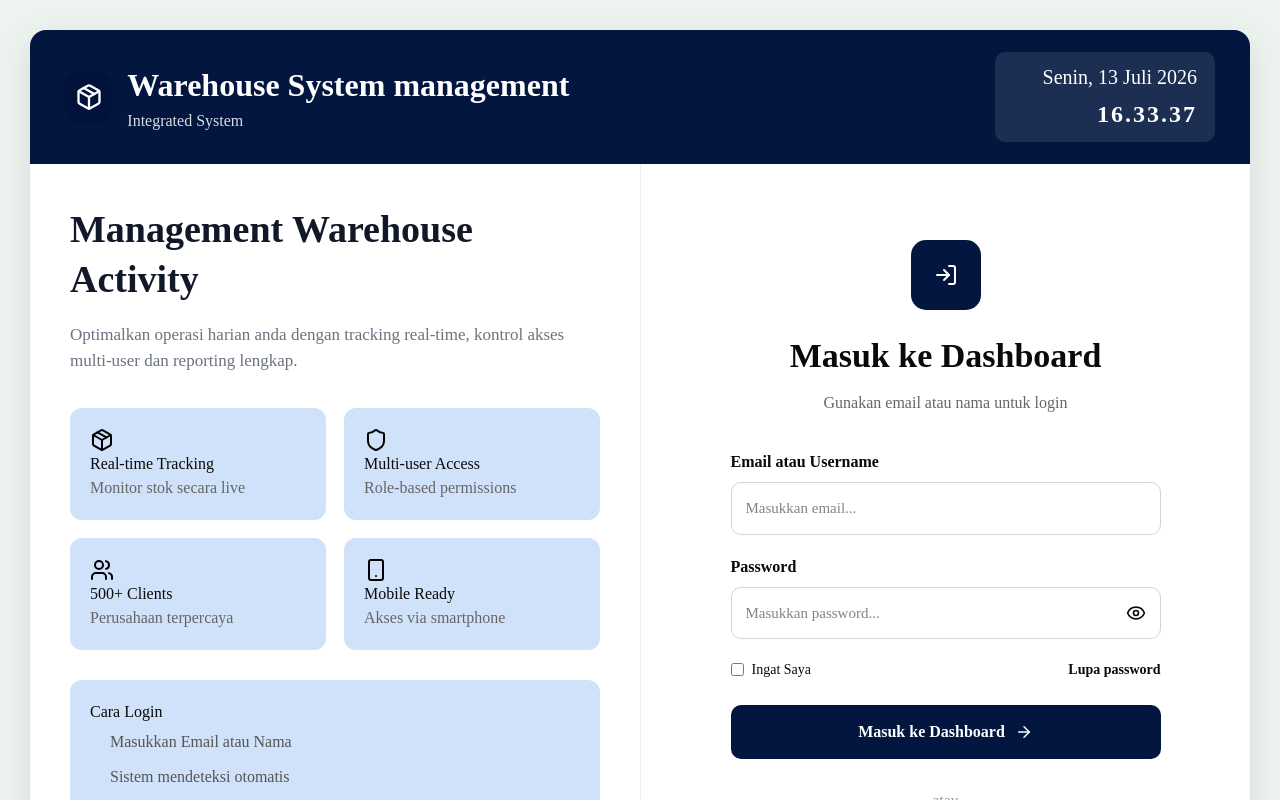
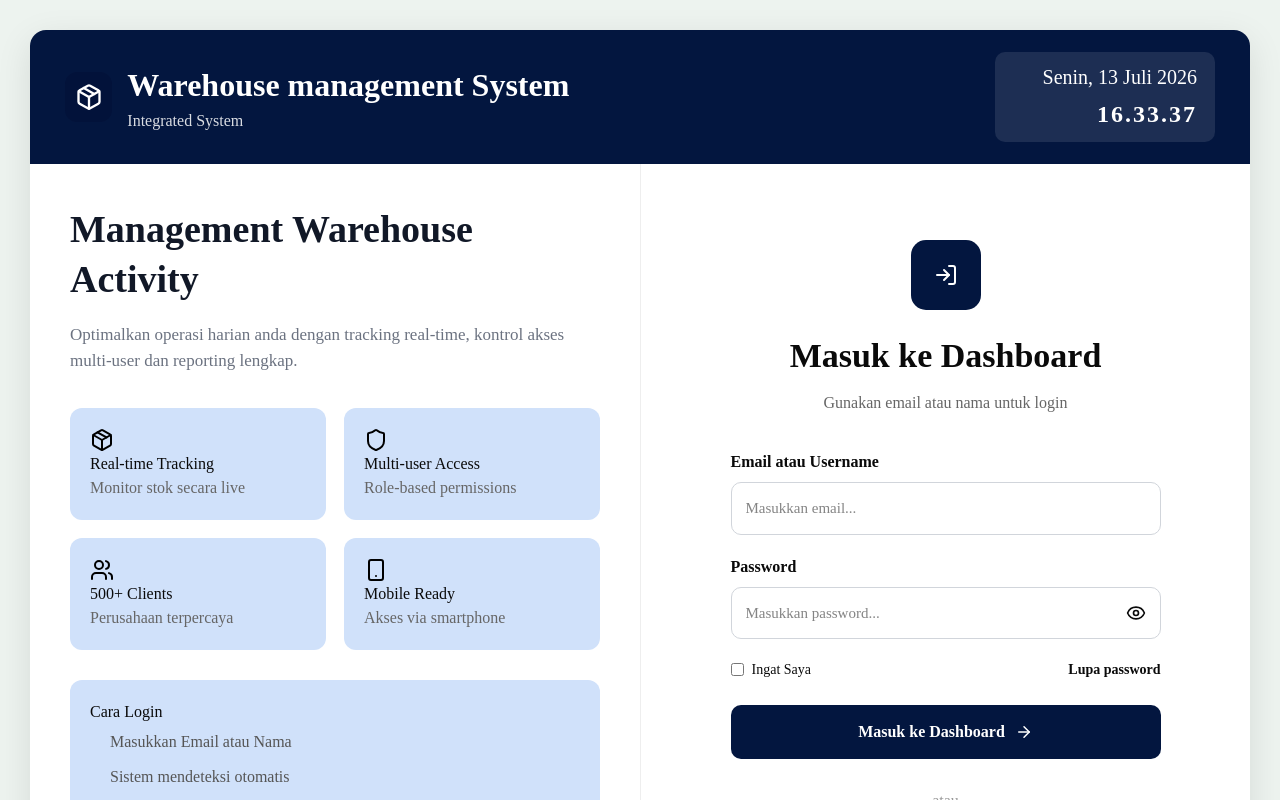
Before and after one commit to dianro0110-prog/wms-logistik, a Next.js app: page /login in a window 1280 px wide. Shown: the top 800 px of the page. Built offline with nearby package versions, Linux system fonts and the light colour scheme.

Commit message:
Update login page

```diff
--- a/app/login/page.tsx
+++ b/app/login/page.tsx
@@ -171,7 +171,7 @@ alignItems:"center"
         fontWeight: "bold",
       }}
     >
-      Warehouse System management
+      Warehouse management System
     </div>
 
     <div
```
